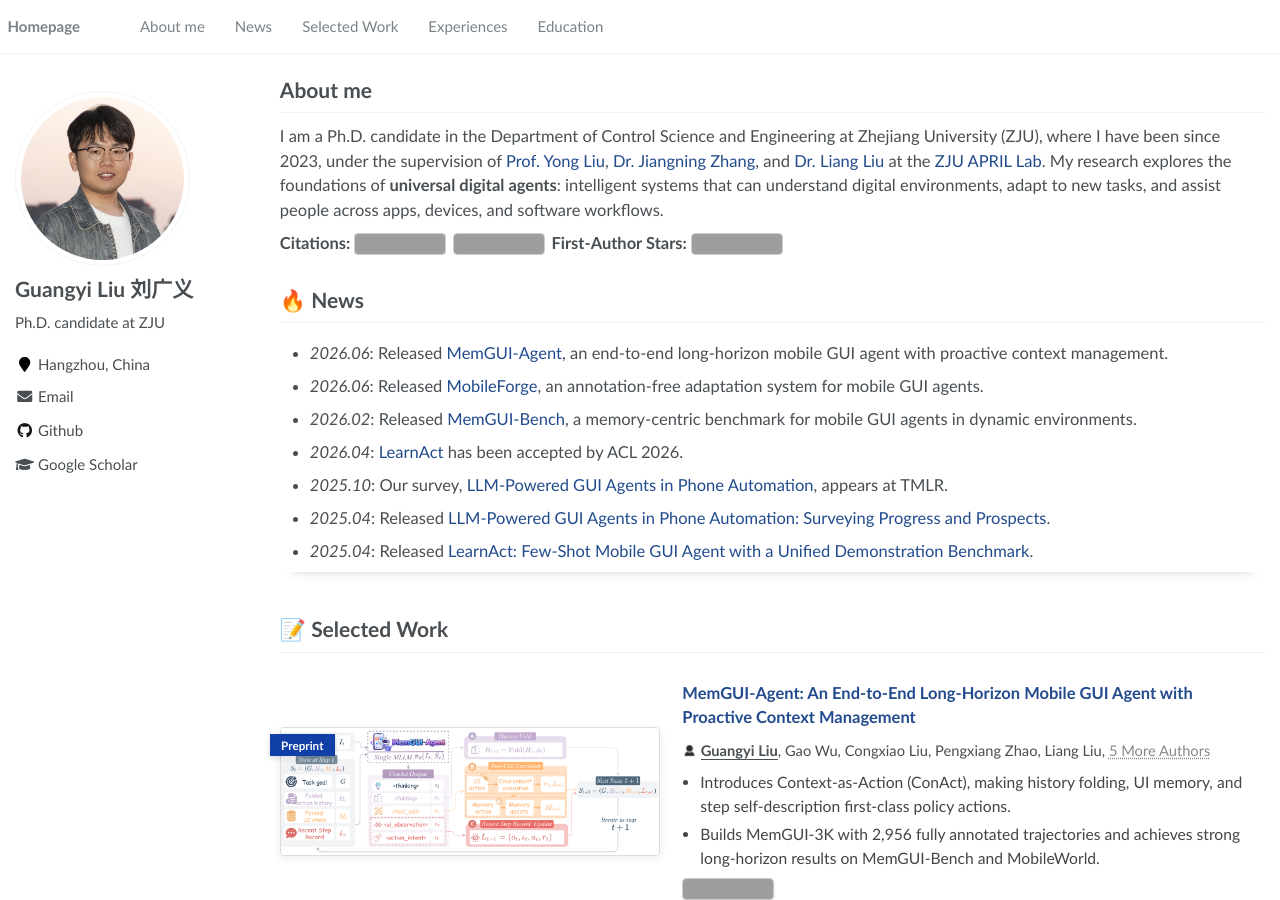
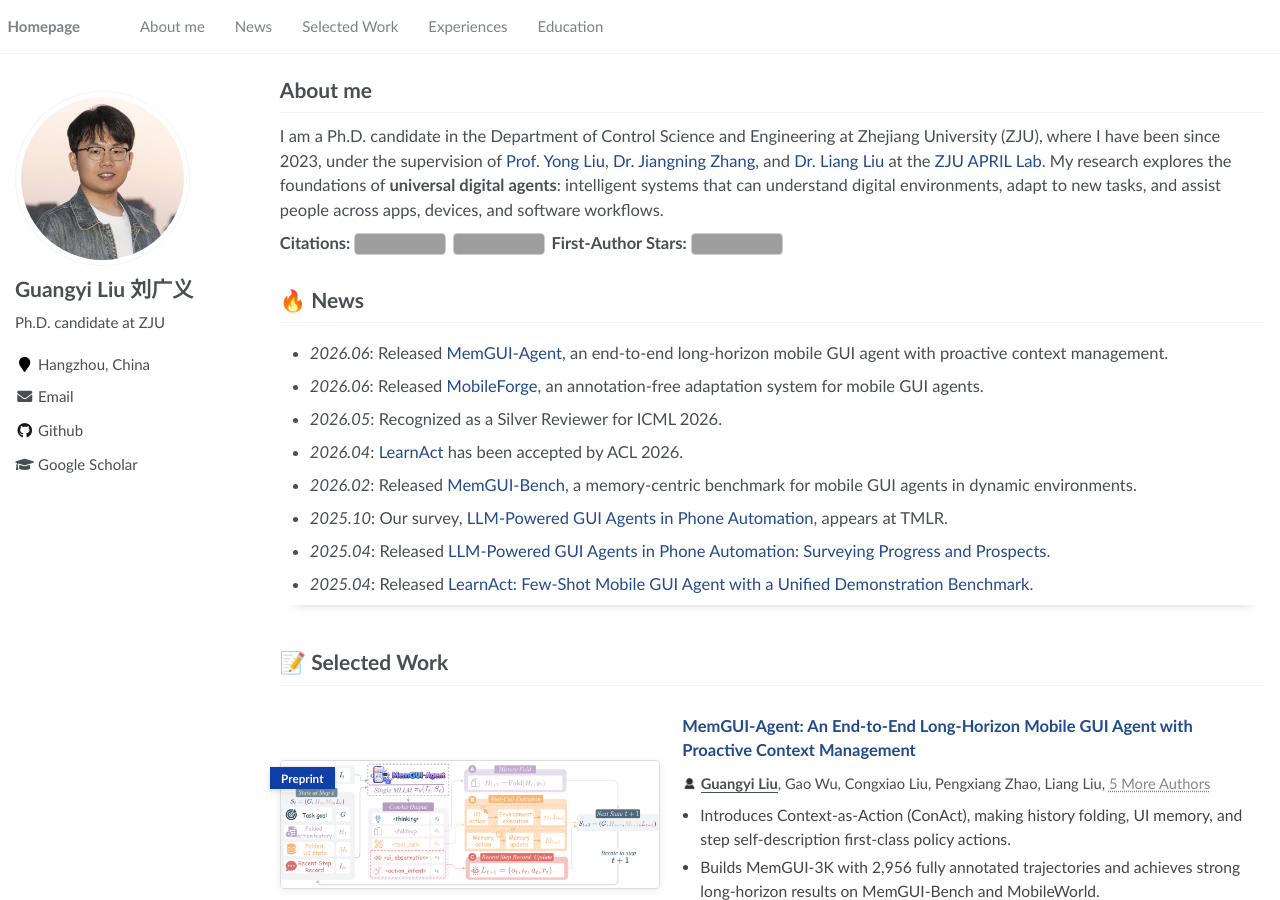
Before and after one commit to lgy0404/lgy0404.github.io, a Jekyll site: the page built from _pages/about.md, in a window 1280 px wide and 900 px high. Built offline with Jekyll 4.4.1, drawn with Linux system fonts in a browser that asks for light colours; comment, search, counter and statistics services are not loaded; some of the changed text lies outside the part shown; grey boxes are pictures that could not be loaded.

Commit message:
style: add ICML 2026 silver reviewer recognition

```diff
--- a/_pages/about.md
+++ b/_pages/about.md
@@ -199,8 +199,9 @@ I am a Ph.D. candidate in the Department of Control Science and Engineering at Z
 
 - *2026.06*: Released [MemGUI-Agent](https://memgui-agent.github.io/), an end-to-end long-horizon mobile GUI agent with proactive context management.
 - *2026.06*: Released [MobileForge](https://mobile-forge.github.io/), an annotation-free adaptation system for mobile GUI agents.
+- *2026.05*: Recognized as a Silver Reviewer for ICML 2026.
+- *2026.04*: [LearnAct](https://lgy0404.github.io/LearnAct/) has been accepted by ACL 2026.
 - *2026.02*: Released [MemGUI-Bench](https://lgy0404.github.io/MemGUI-Bench/), a memory-centric benchmark for mobile GUI agents in dynamic environments.
-- *2026.04*: [LearnAct](https://lgy0404.github.io/LearnAct/) has been accepted by ACL 2026.
 - *2025.10*: Our survey, [LLM-Powered GUI Agents in Phone Automation](https://arxiv.org/abs/2504.19838), appears at TMLR.
 - *2025.04*: Released [LLM-Powered GUI Agents in Phone Automation: Surveying Progress and Prospects](https://arxiv.org/abs/2504.19838).
 - *2025.04*: Released [LearnAct: Few-Shot Mobile GUI Agent with a Unified Demonstration Benchmark](https://arxiv.org/abs/2504.13805).
@@ -368,6 +369,7 @@ I am a Ph.D. candidate in the Department of Control Science and Engineering at Z
 
 # 🏆 Honors & Awards
 
+- Silver Reviewer, ICML 2026.
 - Excellent Graduate Student of Zhejiang University.
 - Excellent Student Cadre of Zhejiang University.
 - National Scholarship, 2020 and 2021.
```
